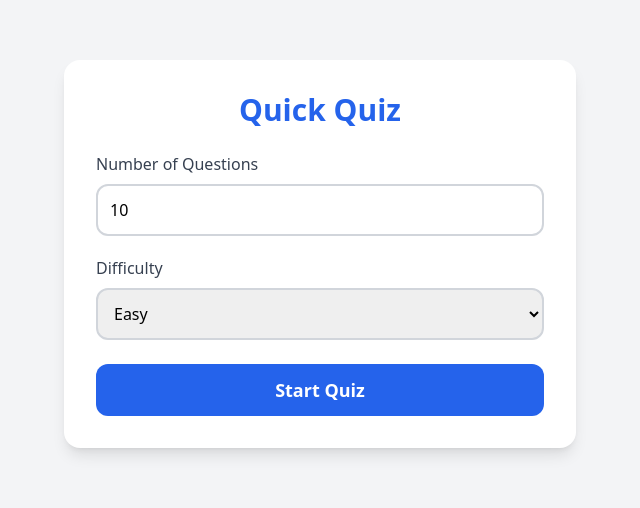
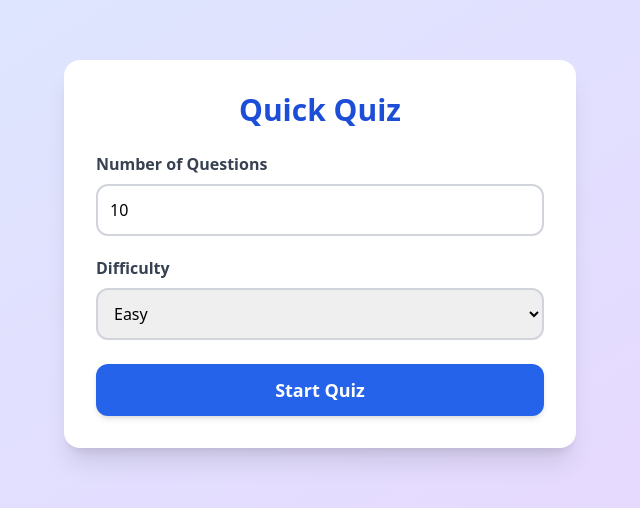
Before and after one commit to celinehimbaza1/alx-project, a React (Create React App) app: page / in a window 1280 px wide. Shown: the part 146-654 px from the top of the page, without its empty margins (320-960 px from the left). Built offline with nearby package versions, Linux system fonts and the light colour scheme.

Commit message:
Home page

```diff
--- a/src/components/Home.jsx
+++ b/src/components/Home.jsx
@@ -9,20 +9,20 @@ const Home = ({ startQuiz }) => {
   };
 
   return (
-    <div className="min-h-screen flex items-center justify-center bg-gray-100 px-4">
-      <div className="bg-white shadow-lg rounded-2xl p-8 w-full max-w-lg">
-        <h1 className="text-3xl font-bold text-center mb-6 text-blue-600">
+    <div className="min-h-screen flex items-center justify-center bg-gradient-to-br from-blue-100 to-purple-200 px-4">
+      <div className="bg-white shadow-xl rounded-2xl p-8 w-full max-w-lg transition-transform duration-300 hover:scale-[1.01]">
+        <h1 className="text-3xl font-extrabold text-center mb-6 text-blue-700">
           Quick Quiz
         </h1>
 
         {/* Number of Questions */}
         <div className="mb-5">
-          <label className="block text-gray-700 font-medium mb-2">
+          <label className="block text-gray-700 font-semibold mb-2">
             Number of Questions
           </label>
           <input
             type="number"
-            className="w-full p-3 border-2 border-gray-300 rounded-xl focus:border-blue-500 focus:outline-none"
+            className="w-full p-3 border-2 border-gray-300 rounded-xl focus:border-blue-500 focus:ring-2 focus:ring-blue-200 outline-none transition"
             value={amount}
             min={1}
             max={50}
@@ -32,11 +32,11 @@ const Home = ({ startQuiz }) => {
 
         {/* Difficulty */}
         <div className="mb-6">
-          <label className="block text-gray-700 font-medium mb-2">
+          <label className="block text-gray-700 font-semibold mb-2">
             Difficulty
           </label>
           <select
-            className="w-full p-3 border-2 border-gray-300 rounded-xl focus:border-blue-500 focus:outline-none"
+            className="w-full p-3 border-2 border-gray-300 rounded-xl focus:border-blue-500 focus:ring-2 focus:ring-blue-200 outline-none transition"
             value={difficulty}
             onChange={(e) => setDifficulty(e.target.value)}
           >
@@ -49,7 +49,7 @@ const Home = ({ startQuiz }) => {
         {/* Start Button */}
         <button
           onClick={handleStart}
-          className="w-full bg-blue-600 hover:bg-blue-700 text-white py-3 rounded-xl text-lg font-semibold transition-all"
+          className="w-full bg-blue-600 hover:bg-blue-700 active:scale-95 text-white py-3 rounded-xl text-lg font-semibold transition-all duration-200 shadow-md hover:shadow-lg"
         >
           Start Quiz
         </button>
```
